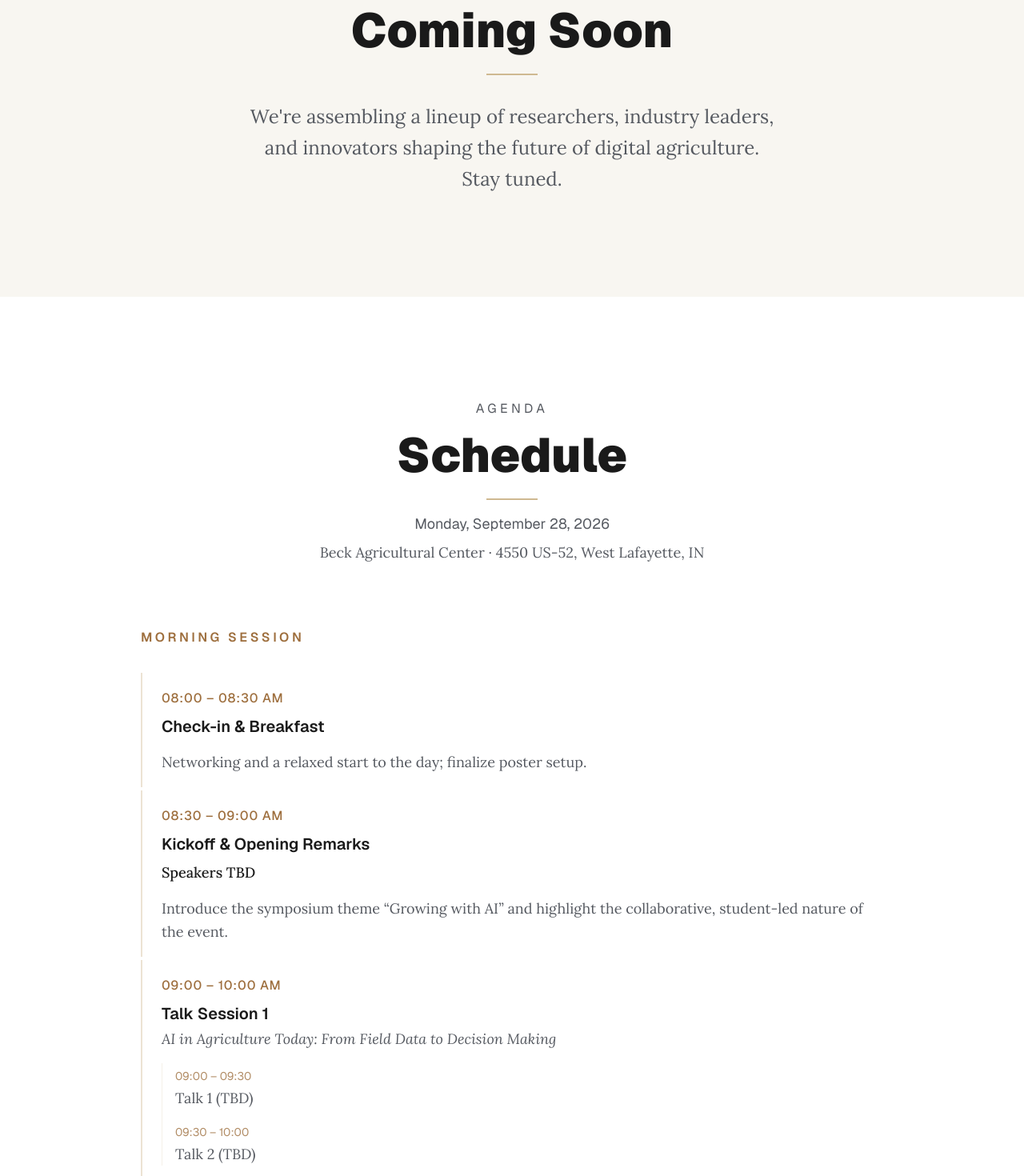
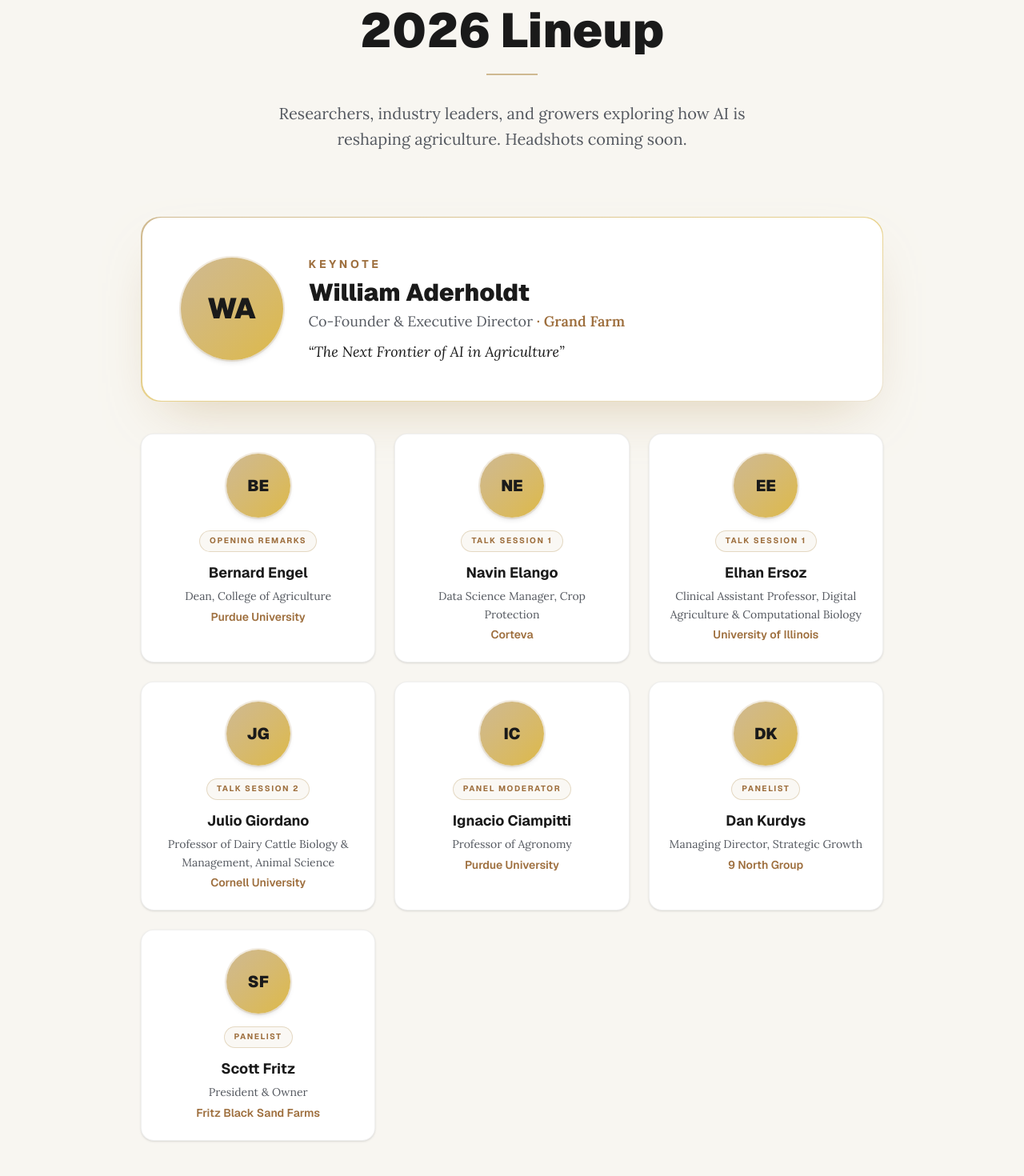
Before and after one commit to PurdueSyDAg/PurdueSyDAg.github.io, a Next.js app: page / in a window 1280 px wide. Shown: the part 5080-6550 px from the top of the page at 80% size. Built offline with nearby package versions, Linux system fonts and the light colour scheme.

Commit message:
chore: add speakers

```diff
--- a/components/2026/Schedule2026.tsx
+++ b/components/2026/Schedule2026.tsx
@@ -2,7 +2,9 @@ import schedule2026 from '@/data/schedule-2026.json';
 
 type SubEvent = {
   time: string;
-  title: string;
+  title?: string;
+  speaker?: string;
+  affiliation?: string;
 };
 
 type ScheduleEvent = {
@@ -83,11 +85,26 @@ function EventCard({ event }: { event: ScheduleEvent }) {
       {event.subEvents && event.subEvents.length > 0 && (
         <div className="mt-4 space-y-3 border-l border-[#CFB991]/20 pl-4">
           {event.subEvents.map((sub) => (
-            <div key={`${sub.time}-${sub.title}`}>
+            <div key={`${sub.time}-${sub.title ?? sub.speaker}`}>
               <time className="font-heading text-sm text-[#9E6F3E]/80">
                 {sub.time}
               </time>
-              <p className="text-base text-[#555960] sm:text-lg">{sub.title}</p>
+              {sub.speaker ? (
+                <>
+                  <p className="text-base font-semibold text-[#1A1A1A] sm:text-lg">
+                    {sub.speaker}
+                  </p>
+                  {sub.affiliation && (
+                    <p className="text-sm leading-relaxed text-[#555960] sm:text-base">
+                      {sub.affiliation}
+                    </p>
+                  )}
+                </>
+              ) : (
+                <p className="text-base text-[#555960] sm:text-lg">
+                  {sub.title}
+                </p>
+              )}
             </div>
           ))}
         </div>
--- a/components/2026/Speakers2026.tsx
+++ b/components/2026/Speakers2026.tsx
@@ -1,21 +1,141 @@
+import speakers2026 from '@/data/speakers-2026.json';
+
+type Speaker = {
+  name: string;
+  title: string;
+  org: string;
+  tag?: string;
+  photo?: string;
+};
+
+type Keynote = Speaker & { talk: string };
+
+type Speakers2026Data = {
+  keynote: Keynote;
+  speakers: Speaker[];
+};
+
+const data = speakers2026 as Speakers2026Data;
+
+function initials(name: string) {
+  return name
+    .split(' ')
+    .filter(Boolean)
+    .slice(0, 2)
+    .map((word) => word[0])
+    .join('')
+    .toUpperCase();
+}
+
+function Avatar({
+  name,
+  photo,
+  size,
+}: {
+  name: string;
+  photo?: string;
+  size: string;
+}) {
+  if (photo) {
+    return (
+      <img
+        src={photo}
+        alt={name}
+        loading="lazy"
+        className={`${size} rounded-full object-cover shadow-md ring-2 ring-[#CFB991]/40`}
+      />
+    );
+  }
+  return (
+    <div
+      aria-hidden
+      className={`${size} flex items-center justify-center rounded-full bg-gradient-to-br from-[#CFB991] to-[#DDB945] font-heading font-black text-[#1A1A1A] shadow-md ring-2 ring-[#CFB991]/30`}
+    >
+      {initials(name)}
+    </div>
+  );
+}
+
 export function Speakers2026() {
+  const { keynote, speakers } = data;
+
   return (
     <section id="speakers" className="bg-[#F8F6F1] py-24 sm:py-32">
-      <div className="mx-auto max-w-5xl px-6 text-center sm:px-8 lg:px-12">
-        <p className="mb-4 font-heading text-sm uppercase tracking-[0.28em] text-[#555960] sm:text-base">
-          Speakers
-        </p>
+      <div className="mx-auto max-w-5xl px-6 sm:px-8 lg:px-12">
+        <div className="text-center">
+          <p className="mb-4 font-heading text-sm uppercase tracking-[0.28em] text-[#555960] sm:text-base">
+            Speakers
+          </p>
+          <h2 className="font-heading text-4xl font-black text-[#1A1A1A] sm:text-5xl md:text-6xl">
+            2026 Lineup
+          </h2>
+          <div className="mx-auto mb-8 mt-6 h-[2px] w-16 bg-[#CFB991]" />
+          <p className="mx-auto max-w-2xl text-lg leading-relaxed text-[#555960] sm:text-xl">
+            Researchers, industry leaders, and growers exploring how AI is
+            reshaping agriculture. Headshots coming soon.
+          </p>
+        </div>
 
-        <h2 className="font-heading text-4xl font-black text-[#1A1A1A] sm:text-5xl md:text-6xl">
-          Coming Soon
-        </h2>
+        {/* Keynote */}
+        <div className="mt-16 sm:mt-20">
+          <div className="rounded-3xl bg-gradient-to-br from-[#CFB991] via-[#DDB945]/60 to-[#CFB991]/30 p-[1.5px] shadow-[0_30px_70px_-30px_rgba(207,185,145,0.7)]">
+            <div className="flex flex-col items-center gap-6 rounded-3xl bg-white px-6 py-10 text-center sm:flex-row sm:gap-8 sm:px-12 sm:py-12 sm:text-left">
+              <Avatar
+                name={keynote.name}
+                photo={keynote.photo}
+                size="h-28 w-28 text-3xl sm:h-32 sm:w-32 sm:text-4xl"
+              />
+              <div>
+                <p className="font-heading text-xs font-bold uppercase tracking-[0.28em] text-[#9E6F3E] sm:text-sm">
+                  Keynote
+                </p>
+                <h3 className="mt-2 font-heading text-2xl font-black text-[#1A1A1A] sm:text-3xl">
+                  {keynote.name}
+                </h3>
+                <p className="mt-1 text-base text-[#555960] sm:text-lg">
+                  {keynote.title}
+                  <span className="font-semibold text-[#9E6F3E]">
+                    {' · '}
+                    {keynote.org}
+                  </span>
+                </p>
+                <p className="mt-3 text-base italic leading-snug text-[#1A1A1A] sm:text-lg">
+                  &ldquo;{keynote.talk}&rdquo;
+                </p>
+              </div>
+            </div>
+          </div>
+        </div>
 
-        <div className="mx-auto mb-8 mt-6 h-[2px] w-16 bg-[#CFB991]" />
-
-        <p className="mx-auto max-w-2xl text-xl leading-relaxed text-[#555960] sm:text-2xl">
-          We&apos;re assembling a lineup of researchers, industry leaders, and
-          innovators shaping the future of digital agriculture. Stay tuned.
-        </p>
+        {/* Speaker grid */}
+        <div className="mt-8 grid grid-cols-1 gap-5 sm:mt-10 sm:grid-cols-2 sm:gap-6 lg:grid-cols-3">
+          {speakers.map((speaker) => (
+            <div
+              key={speaker.name}
+              className="flex flex-col items-center rounded-2xl border border-black/[0.06] bg-white p-6 text-center shadow-sm"
+            >
+              <Avatar
+                name={speaker.name}
+                photo={speaker.photo}
+                size="h-20 w-20 text-xl"
+              />
+              {speaker.tag && (
+                <span className="mt-4 inline-flex rounded-full border border-[#CFB991]/50 bg-[#CFB991]/10 px-3 py-1 font-heading text-[10px] font-bold uppercase tracking-[0.16em] text-[#9E6F3E]">
+                  {speaker.tag}
+                </span>
+              )}
+              <h3 className="mt-3 font-heading text-lg font-bold text-[#1A1A1A]">
+                {speaker.name}
+              </h3>
+              <p className="mt-1 text-sm leading-relaxed text-[#555960]">
+                {speaker.title}
+              </p>
+              <p className="mt-1 font-heading text-sm font-semibold text-[#9E6F3E]">
+                {speaker.org}
+              </p>
+            </div>
+          ))}
+        </div>
       </div>
     </section>
   );
--- a/data/schedule-2026.json
+++ b/data/schedule-2026.json
@@ -17,7 +17,9 @@
         {
           "time": "08:30 – 09:00 AM",
           "title": "Kickoff & Opening Remarks",
-          "description": "Speakers TBD",
+          "speakers": [
+            "Bernard Engel — Dean, College of Agriculture · Purdue University"
+          ],
           "purpose": "Introduce the symposium theme “Growing with AI” and highlight the collaborative, student-led nature of the event."
         },
         {
@@ -26,8 +28,16 @@
           "topic": "AI in Agriculture Today: From Field Data to Decision Making",
           "purpose": "Set the stage with field-informed insights and industry perspectives on how AI-enabled tools are reshaping production and agronomic decision-making.",
           "subEvents": [
-            { "time": "09:00 – 09:30", "title": "Talk 1 (TBD)" },
-            { "time": "09:30 – 10:00", "title": "Talk 2 (TBD)" }
+            {
+              "time": "09:00 – 09:30",
+              "speaker": "Navin Elango",
+              "affiliation": "Data Science Manager, Crop Protection · Corteva"
+            },
+            {
+              "time": "09:30 – 10:00",
+              "speaker": "Elhan Ersoz",
+              "affiliation": "Clinical Assistant Professor, Digital Agriculture & Computational Biology · University of Illinois"
+            }
           ]
         },
         {
@@ -41,14 +51,23 @@
           "topic": "From Agricultural Challenges to AI-Driven Solutions",
           "purpose": "Highlight emerging research, innovations, and AI-driven discoveries with potential to shape scalable solutions.",
           "subEvents": [
-            { "time": "10:30 – 11:00", "title": "Talk 3 (TBD)" },
-            { "time": "11:00 – 11:30", "title": "Talk 4 (TBD)" }
+            {
+              "time": "10:30 – 11:00",
+              "speaker": "Julio Giordano",
+              "affiliation": "Professor of Dairy Cattle Biology & Management, Animal Science · Cornell University"
+            },
+            { "time": "11:00 – 11:30", "title": "Talk (TBD)" }
           ]
         },
         {
           "time": "11:30 AM – 12:30 PM",
           "title": "Panel Discussion",
           "topic": "Bridging the Gap: Accelerating AI Adoption in Agriculture",
+          "speakers": [
+            "Ignacio Ciampitti — Professor of Agronomy · Purdue University (Moderator)",
+            "Dan Kurdys — Managing Director, Strategic Growth · 9 North Group",
+            "Scott Fritz — President & Owner · Fritz Black Sand Farms"
+          ],
           "purpose": "While innovation in digital agriculture is growing rapidly, adoption remains a major challenge. This panel explores how academia, industry, and growers can work together to accelerate the practical use of AI technologies.",
           "topicsLabel": "Discussion may include",
           "topics": [
@@ -67,7 +86,9 @@
         {
           "time": "12:30 – 01:30 PM",
           "title": "Keynote: The Next Frontier of AI in Agriculture",
-          "description": "Speaker TBD",
+          "speakers": [
+            "William Aderholdt — Co-Founder & Executive Director · Grand Farm"
+          ],
           "highlight": true,
           "purpose": "A big-picture perspective on the future of AI in agriculture: emerging technologies, industry trends, and opportunities for innovation.",
           "topicsLabel": "Key takeaways may include",
--- /dev/null
+++ b/data/speakers-2026.json
@@ -0,0 +1,60 @@
+{
+  "keynote": {
+    "name": "William Aderholdt",
+    "title": "Co-Founder & Executive Director",
+    "org": "Grand Farm",
+    "talk": "The Next Frontier of AI in Agriculture",
+    "photo": ""
+  },
+  "speakers": [
+    {
+      "name": "Bernard Engel",
+      "title": "Dean, College of Agriculture",
+      "org": "Purdue University",
+      "tag": "Opening Remarks",
+      "photo": ""
+    },
+    {
+      "name": "Navin Elango",
+      "title": "Data Science Manager, Crop Protection",
+      "org": "Corteva",
+      "tag": "Talk Session 1",
+      "photo": ""
+    },
+    {
+      "name": "Elhan Ersoz",
+      "title": "Clinical Assistant Professor, Digital Agriculture & Computational Biology",
+      "org": "University of Illinois",
+      "tag": "Talk Session 1",
+      "photo": ""
+    },
+    {
+      "name": "Julio Giordano",
+      "title": "Professor of Dairy Cattle Biology & Management, Animal Science",
+      "org": "Cornell University",
+      "tag": "Talk Session 2",
+      "photo": ""
+    },
+    {
+      "name": "Ignacio Ciampitti",
+      "title": "Professor of Agronomy",
+      "org": "Purdue University",
+      "tag": "Panel Moderator",
+      "photo": ""
+    },
+    {
+      "name": "Dan Kurdys",
+      "title": "Managing Director, Strategic Growth",
+      "org": "9 North Group",
+      "tag": "Panelist",
+      "photo": ""
+    },
+    {
+      "name": "Scott Fritz",
+      "title": "President & Owner",
+      "org": "Fritz Black Sand Farms",
+      "tag": "Panelist",
+      "photo": ""
+    }
+  ]
+}
```
